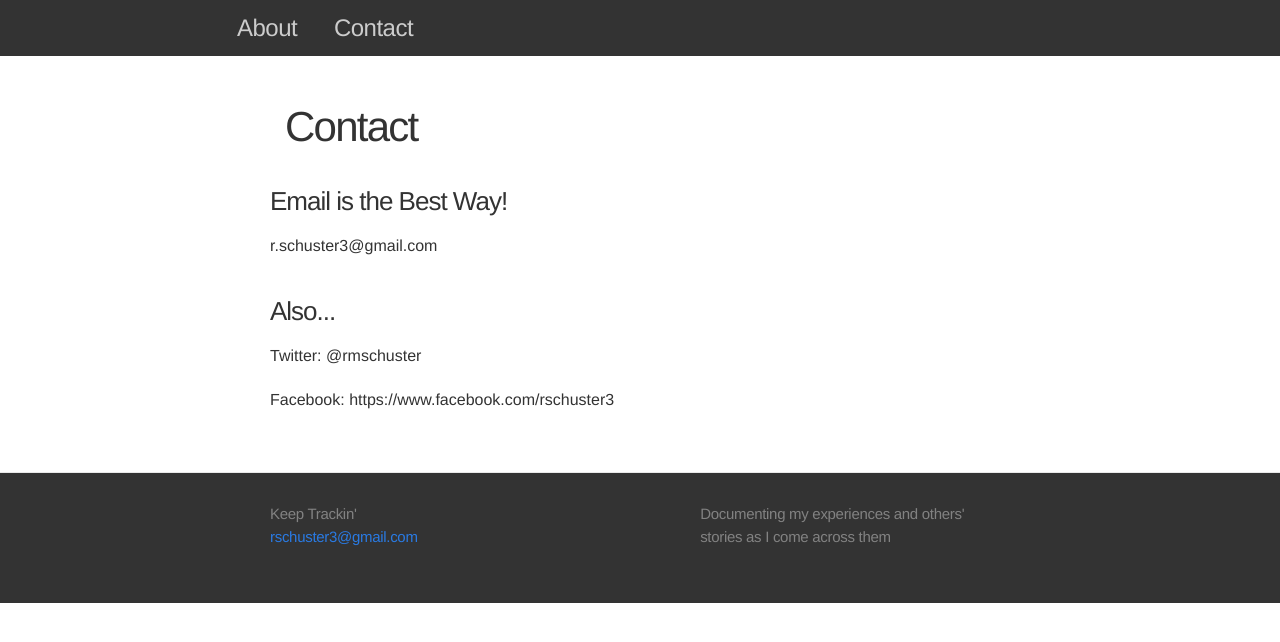
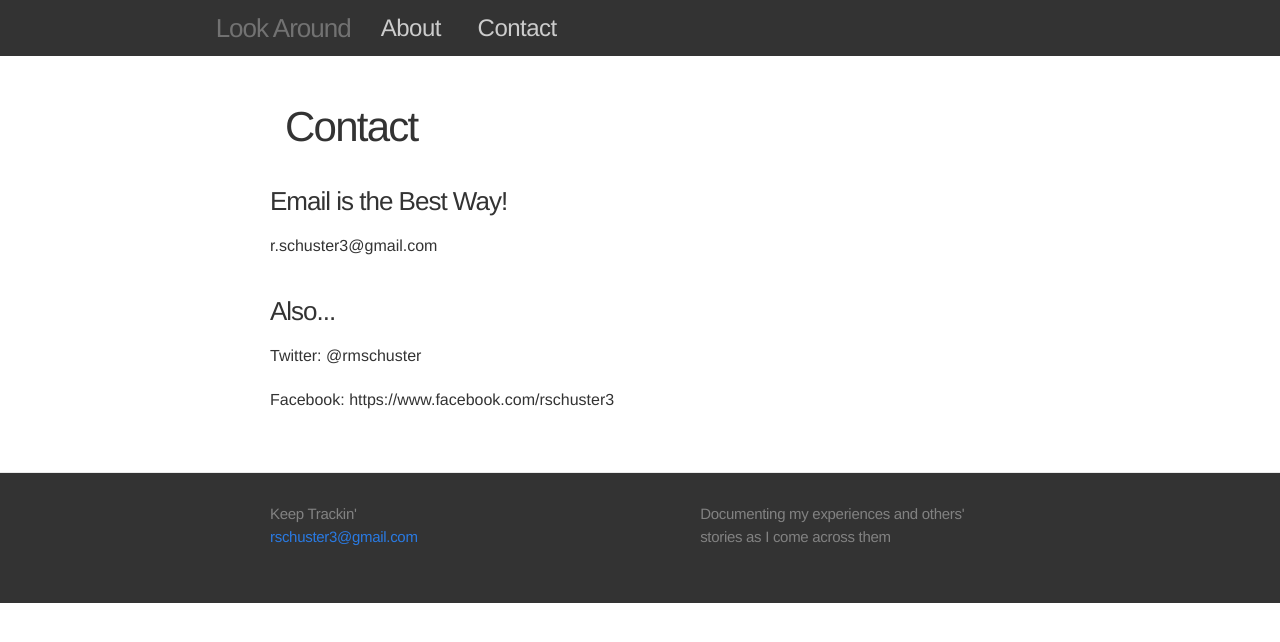
Before and after one commit to rschuster3/keep_trackin, a Jekyll site: the page built from contact/index.html, in a window 1280 px wide. Shown: the top 642 px of the page. Built offline with Jekyll 4.4.1, drawn with Linux system fonts in a browser that asks for light colours.

Commit message:
put title link back

```diff
--- a/_includes/header.html
+++ b/_includes/header.html
@@ -1,6 +1,9 @@
 <header class="site-header">
 
   <div class="container">
+
+	<a class="site-title" href="{{baseurl}}/keep_trackin/index.html">Look Around</a>
+
     <nav class="site-nav">
       <a href="#" class="menu-icon">
         <svg version="1.1" xmlns="http://www.w3.org/2000/svg" xmlns:xlink="http://www.w3.org/1999/xlink" x="0px" y="0px"
```
